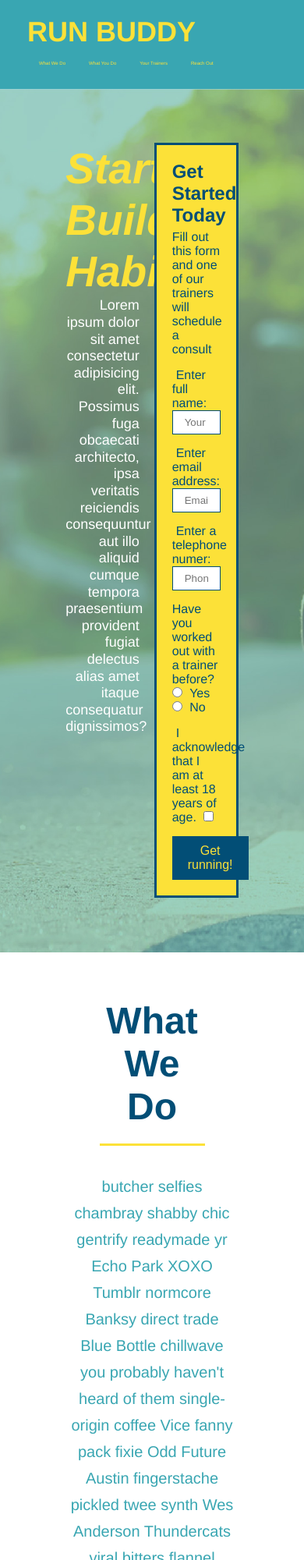
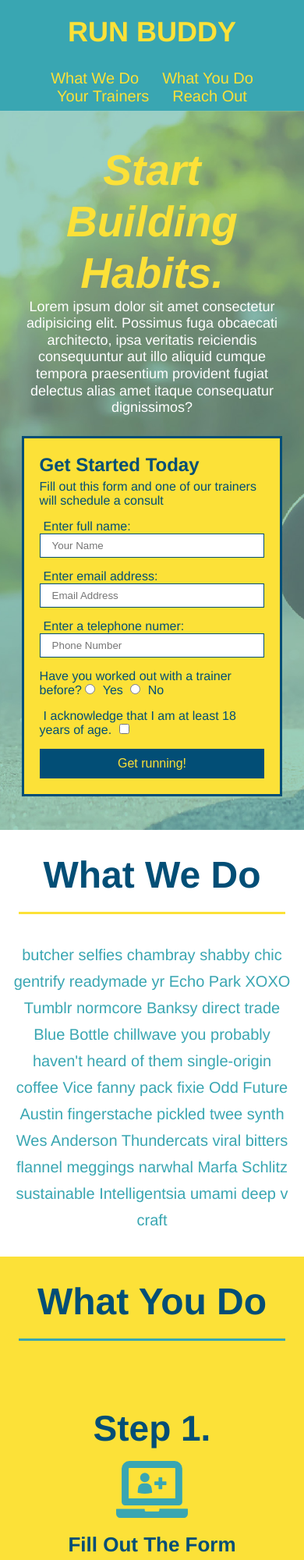
Before and after one commit to dcheever88/run-buddy, a plain HTML site: page index.html in a window 390 px wide. Shown: the top 2000 px of the page at 78% size. Drawn offline with Linux system fonts and the light colour scheme.

Commit message:
finish-media-queries

```diff
--- a/assets/css/style.css
+++ b/assets/css/style.css
@@ -342,18 +342,110 @@ section {
 /* MEDIA QUERY FOR SMALLER DESKTOP SCREENS AND SMALLER */
 @media screen and (max-width: 980px) {
         /*this will be applied on any screen smaller than 980px */
+        header {
+            padding-bottom: 0;
+            justify-content: center;
+        }
+
+        header h1 {
+            width: 100%;
+            text-align: center;
+        }
+
+        header nav ul {
+            margin-top: 20px;
+            width: 100%;
+            justify-content: center;
+        }
+
+        header nav ul li a {
+            font-size: 20px;
+        }
+
+        footer h2, footer div {
+            text-align: center;
+            width: 100%;
+        }
+
+        .hero-cta, .hero-form {
+            width: 100%;
+        }
+
+        .hero-cta {
+            text-align: center;
+        }
+
+        .section-title {
+            width: 80%;
+        }
+
+        .trainer {
+            flex: 0 70%;
+        }
+
+        .contact-info iframe {
+            flex: 1 100%
+        }
 }
 
 /* MEDIA QUERY FOR TABLETS AND SMALLER */
 @media screen and (max-width: 768px) {
+        /* this will be applied on any screen between 768px and 575px */
+        section {
+            padding: 30px 15px;
+        }
 
-        /* this will be applied on any screen between 768px and 575px */
+        .step h3 {
+            flex: 1 100%;
+            text-align: center;
+        }
 
+        .step-info {
+            flex: 2 100%;
+            text-align: center;
+            justify-content: center;
+        }
+
+        .step-img {
+            flex: 0 32%;
+            margin-right: 0;
+            margin-top: 15px;
+            margin-bottom: 15px
+        }
+
+        .step-text {
+            flex: 100%;
+        }
 }
 
 /* MEDIA QUERY FOR MOBILE PHONES AND SMALLER */
 @media screen and (max-width: 575px) {
+        /* this will be applied on any screen smaller than 575px */
+        .hero-form button {
+            width: 100%;
+        }
 
-        /* this will be applied on any screen smaller than 575px */
+        .section-title {
+            width: 95%;
+        }
 
+        .intro p {
+            width: 100%;
+        }
+
+        .trainer {
+            flex: 0 100%;
+        }
+
+        .contact-info {
+            text-align: center;
+        }
+
+        .contact-info > * {
+            flex: 0 100%;
+        }
+
+        .contact-form {
+            order: 3;
+        }
 }
```
